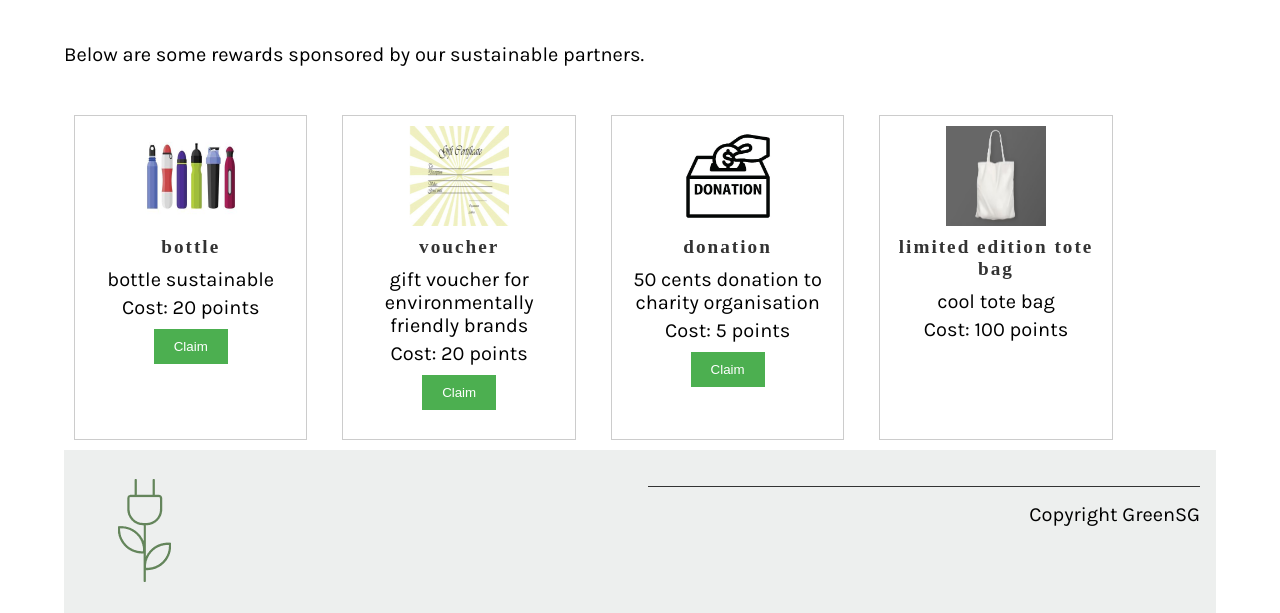
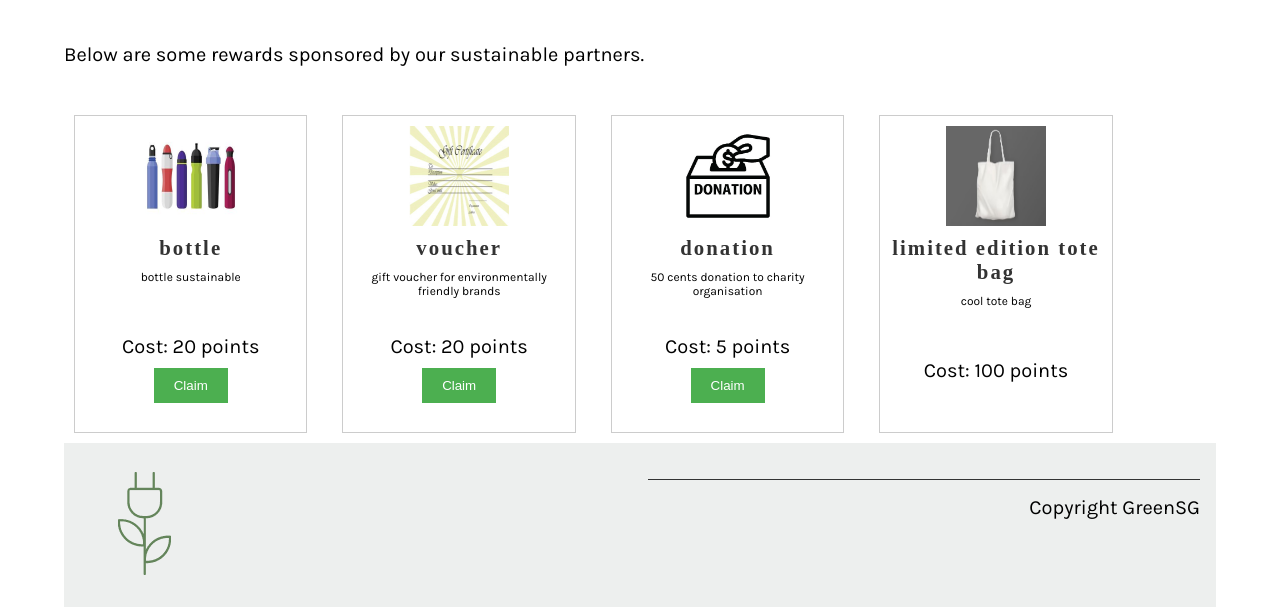
Before and after one commit to natlv/Orbital2024, a Django app: page /rewards/ in a window 1280 px wide. Shown: the part 460-1073 px from the top of the page. Run offline with Django 5.2, Linux system fonts and the light colour scheme; a user stored in the database is signed in; data comes from the database, SQL or seed files in the repository; some web fonts are replaced.

Commit message:
small changes to rewards page

```diff
--- a/project/myapp/templates/rewards.html
+++ b/project/myapp/templates/rewards.html
@@ -56,7 +56,7 @@
 }
 
 .reward-item h2 {
-    font-size: 1.2em;
+    font-size: 1.3em;
     margin: 10px 0;
 }
 
@@ -79,6 +79,13 @@
 .reward-item button:hover {
     background-color: #45a049;
 }
+
+.reward-item .description {
+    height: 60px; /* Fixed height for description */
+    overflow: hidden; /* Hide overflow text */
+    margin: 5px 0;
+    font-size: 0.75em;
+}
 </style>
 
 <div class="rewards-list">
@@ -86,7 +93,7 @@
     <div class="reward-item">
         <img src="{{ reward.image.url }}" alt="{{ reward.name }}" style="width:100px;height:100px;">
         <h2>{{ reward.name }}</h2>
-        <p>{{ reward.description }}</p>
+        <p class="description">{{ reward.description }}</p>
         <p>Cost: {{ reward.points_cost }} points</p>
         {% if profile.points >= reward.points_cost %}
         <form action="{% url 'claim_reward' reward.id %}" method="post">
```
